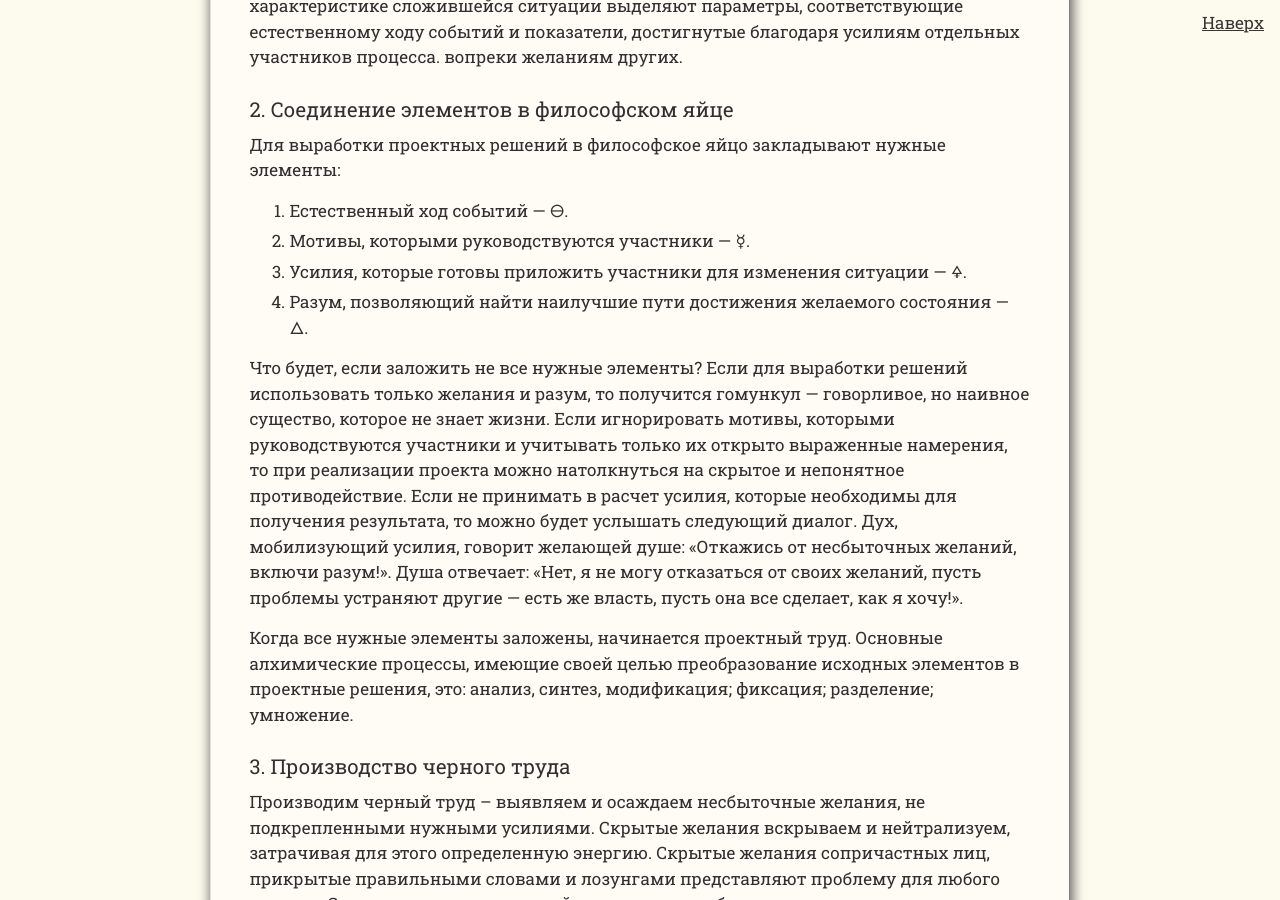
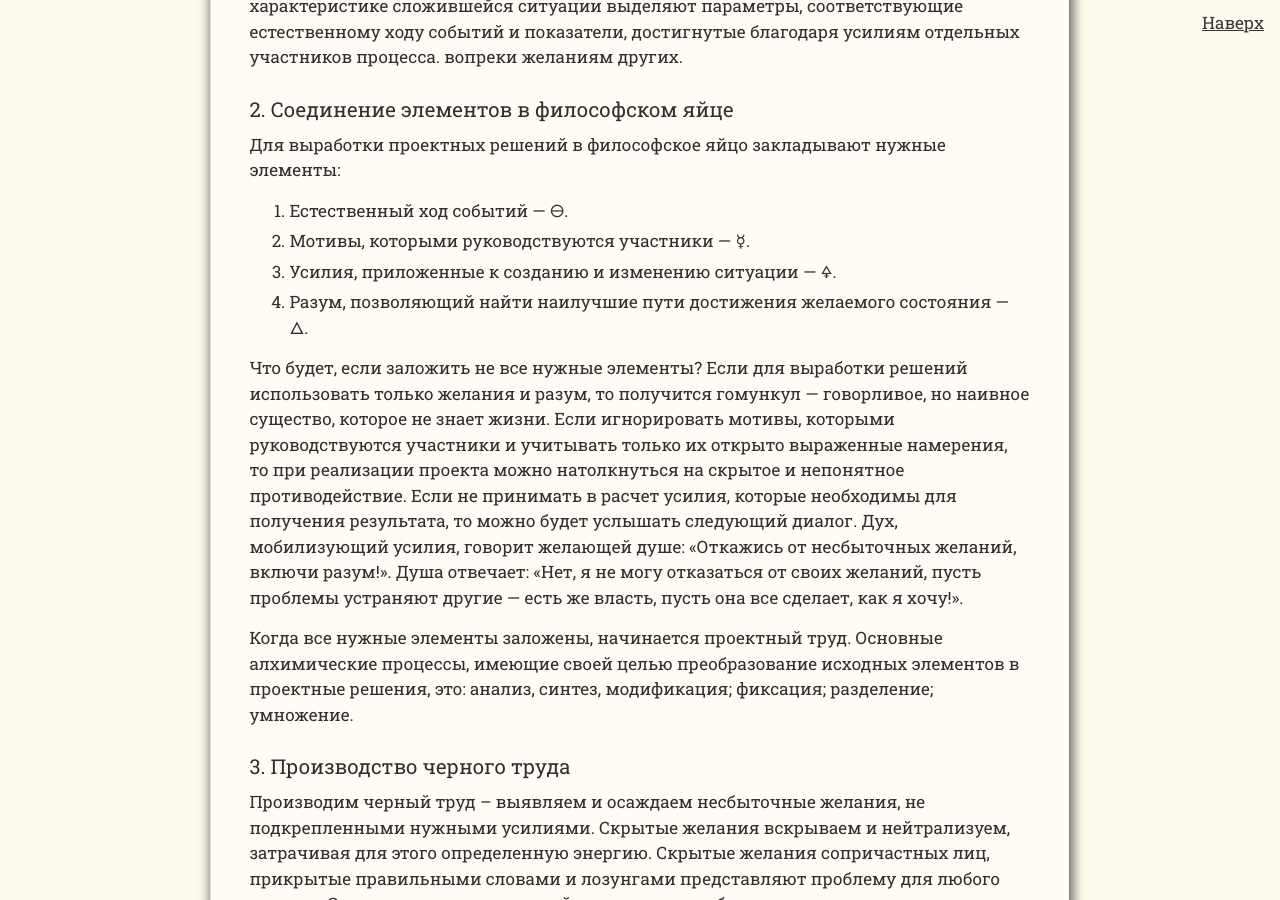
Before and after one commit to SergSi/land-use-art, a Jekyll site: the page built from _posts/2024-10-25-alchemy.md, in a window 1280 px wide and 900 px high, scrolled down 5200 px. Built offline with Jekyll 4.4.1, drawn with Linux system fonts in a browser that asks for light colours; some web fonts are replaced.

Commit message:
Update 2024-10-25-alchemy.md

```diff
--- a/_posts/2024-10-25-alchemy.md
+++ b/_posts/2024-10-25-alchemy.md
@@ -88,7 +88,7 @@ file-1="article/alch_symbol.jpg" caption-1="Основные алхимичес
 
 1. Естественный ход событий — &#x1F714;.
 2. Мотивы, которыми руководствуются участники — &#x263F;.
-3. Усилия, которые готовы приложить участники для изменения ситуации — &#x1F70D;.
+3. Усилия, приложенные к созданию и изменению ситуации — &#x1F70D;.
 4. Разум, позволяющий найти наилучшие пути достижения желаемого состояния — &#x1F702;.
 
 Что будет, если заложить не все нужные элементы? Если для выработки решений использовать только желания и разум, то получится гомункул — говорливое, но наивное существо, которое не знает жизни. Если игнорировать мотивы, которыми руководствуются участники и учитывать только их открыто выраженные намерения, то при реализации проекта можно натолкнуться на скрытое и непонятное противодействие. Если не принимать в расчет усилия, которые необходимы для получения результата, то можно будет услышать следующий диалог. Дух, мобилизующий усилия, говорит желающей душе: «Откажись от несбыточных желаний, включи разум!». Душа отвечает: «Нет, я не могу отказаться от своих желаний, пусть проблемы устраняют другие — есть же власть, пусть она все сделает, как я хочу!».
```
